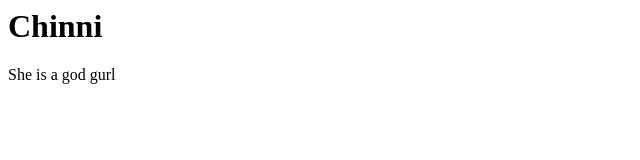
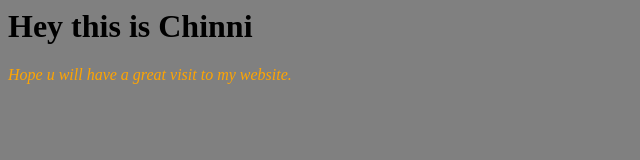
Before and after one commit to 1001Chinni/Chinni, a plain HTML site: page index.htm in a window 1280 px wide. Shown: the whole page, without its empty margins (0-640 px from the left). Drawn offline with Linux system fonts and the light colour scheme.

Commit message:
Add files via upload

```diff
--- a/index.htm
+++ b/index.htm
@@ -1,6 +1,9 @@
 <html>
-<body>
-<h1> Chinni</h1>
-<p> She is a god gurl</p>
+<head>
+<title> Welcome to my page</title>
+</head>
+<body style="background-color:Grey;">
+<h1> Hey this is Chinni</h1>
+<p style="color:orange;"><i>Hope u will have a great visit to my website.</i></p>
 </body>
 </html>
```
